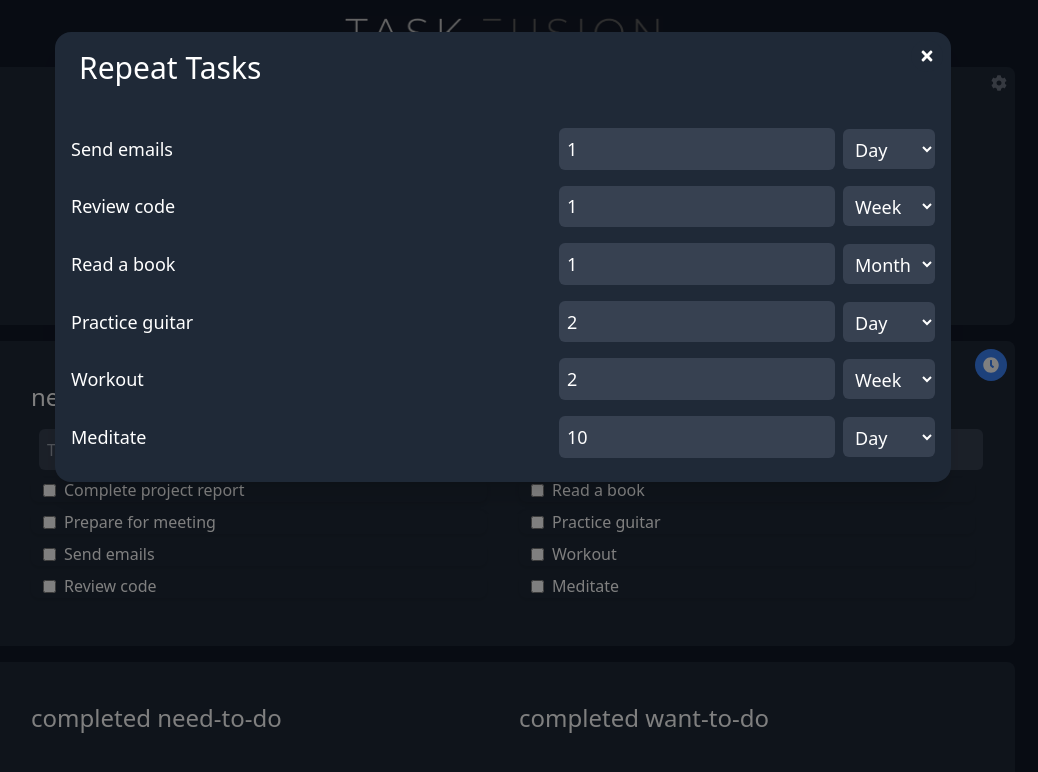
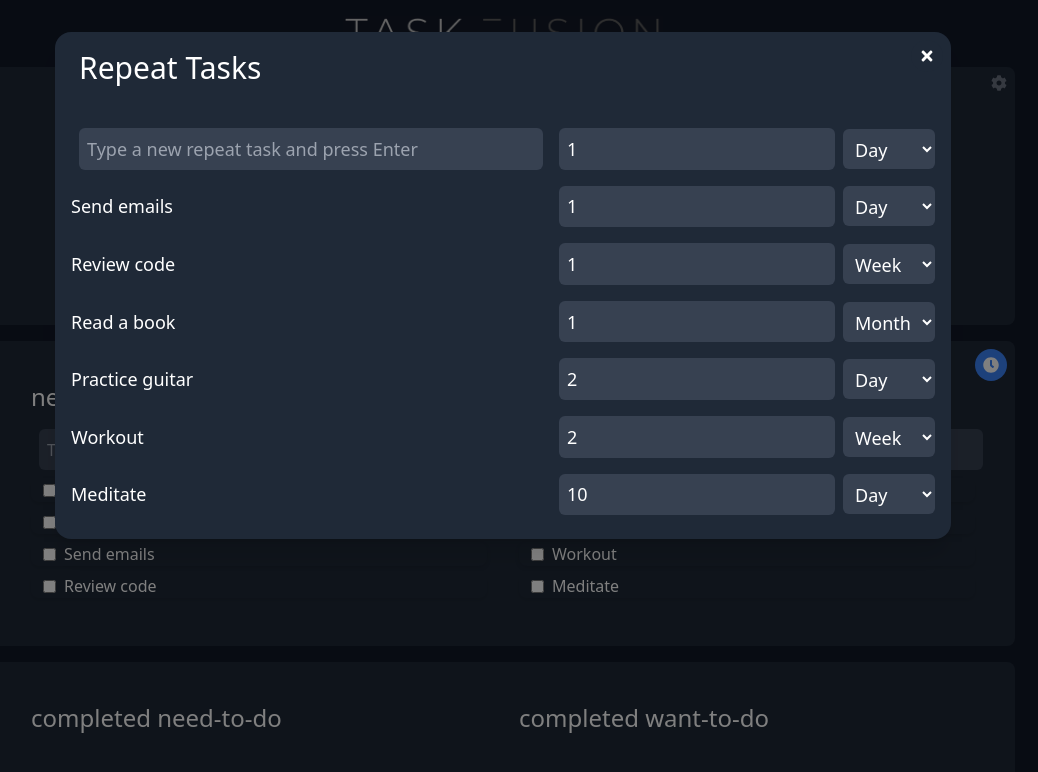
Before and after one commit to AlexZan/task-fusion, a React (Create React App) app: page / in a window 1280 px wide. Both pictures are taken after a click on the button 1128 px from the left and 364 px from the top of the page. Shown: the top 772 px of the page, without its empty margins (137-1175 px from the left). Built offline with nearby package versions, Linux system fonts and the light colour scheme.

Commit message:
inline repeat task adding

```diff
--- a/src/components/RepeatTasks/RepeatTaskTimeControl.js
+++ b/src/components/RepeatTasks/RepeatTaskTimeControl.js
@@ -1,7 +1,7 @@
 import React, { useState } from 'react';
 import { convertToMinutes, formatRepeatTime } from '../../utils/timeUtils';
 
-export default function RepeatTaskTimeControl({ task, setTask }) {
+export default function RepeatTaskTimeControl({ task, setTask, onKeyPress }) {
   const repeatString = formatRepeatTime(task.repeat);
   const [value, setValue] = useState(repeatString.split(' ')[0]);
   const [unit, setUnit] = useState(repeatString.split(' ')[1]); // Add unit state
@@ -37,10 +37,11 @@ export default function RepeatTaskTimeControl({ task, setTask }) {
         type="text"
         value={value}
         onChange={handleChangeValue}
+        onKeyDown={onKeyPress} // Handle Enter key press in the time value input
       />
       <select
-        value={unit} // Set the value to the unit state
-        onChange={handleChangeUnit} // Use the renamed function
+        value={unit}
+        onChange={handleChangeUnit}
         className="dropdown-theme"
       >
         {options.map(option => (
--- a/src/components/RepeatTasks/RepeatTasksModal.js
+++ b/src/components/RepeatTasks/RepeatTasksModal.js
@@ -1,19 +1,17 @@
-import React, { useState, useEffect } from 'react'; // Added useEffect
+import React, { useState } from 'react';
 import { FaTimes } from 'react-icons/fa';
-import { saveToLocalStorage, loadFromLocalStorage } from '../../utils/localStorage'; // Adjust the path accordingly
+import { loadFromLocalStorage } from '../../utils/localStorage';
 import ThemedDialog from '../ThemedDialog';
 import useTasks from '../../hooks/useTasks';
 import RepeatTaskTimeControl from './RepeatTaskTimeControl';
 
-// Components for table columns
 function TaskTitleColumn({ task }) {
   return <div className="theme-text-dark">{task.task}</div>;
 }
 
-// The table component
-function RepeatTasksTable({ tasks, setTasks, children }) {
+function RepeatTasksTable({ tasks, setTasks, children, recentlyAddedTaskId }) {
   return tasks.map((task) => (
-    <div key={task.id} className="flex justify-between items-center">
+    <div key={task.id} className={`flex justify-between items-center ${task.id === recentlyAddedTaskId ? 'highlight-task' : ''}`}>
       {children(task, (newTask) => setTasks(prevTasks => prevTasks.map(t => t.id === newTask.id ? newTask : t))).map((Child, index) => (
         <React.Fragment key={index}>{Child}</React.Fragment>
       ))}
@@ -21,38 +19,71 @@ function RepeatTasksTable({ tasks, setTasks, children }) {
   ));
 }
 
+
 // The modal
 export default function RepeatTasksModal({ isOpen, onClose }) {
   const { activeTasks, completedTasks } = useTasks();
   const allTasks = [...activeTasks, ...completedTasks];
 
-  // Load tasks from localStorage when the component mounts
   const [tasks, setTasks] = useState(() => loadFromLocalStorage('repeatTasks') || allTasks.filter(task => task.repeat && task.repeat > 0));
 
-  useEffect(() => {
-    // Save tasks to localStorage whenever they change
-    saveToLocalStorage('repeatTasks', tasks);
-  }, [tasks]);
+  const [newTask, setNewTask] = useState({
+    task: '',
+    repeat: 1,
+  });
+
+  // Track the ID of the recently added task
+  const [recentlyAddedTaskId, setRecentlyAddedTaskId] = useState(null);
+
+  const handleInputKeyPress = (e) => {
+    if (e.key === 'Enter' && newTask.task.trim() !== '' && newTask.repeat > 0) { // Validate task and repeat time
+      const newTaskId = Date.now().toString();
+      setTasks([...tasks, { ...newTask, id: newTaskId }]);
+      setNewTask({ task: '', repeat: 1 }); // Set the repeat value to 1 instead of null
+      setRecentlyAddedTaskId(newTaskId); // Set the recently added task ID
+    }
+  };
+
+  const handleCloseModal = () => {
+    setRecentlyAddedTaskId(null); // Reset the recently added task ID
+    onClose(); // Call the provided onClose function
+  };
+
+
+
 
   return (
     <ThemedDialog open={isOpen} onClose={onClose} width="max-w-4xl">
       <button
-        onClick={onClose}
+        onClick={handleCloseModal}
         className="absolute top-2 right-2 p-2 bg-gray-800 text-white rounded-full hover:bg-gray-700"
         aria-label="Close modal"
       >
         <FaTimes />
       </button>
+
       <ThemedDialog.Title className="text-3xl leading-6 font-medium theme-text-dark padding-large">
         Repeat Tasks
       </ThemedDialog.Title>
       <div className="padding-medium text-lg">
-        <RepeatTasksTable tasks={tasks} setTasks={setTasks}>
+        <div className="flex justify-between items-center">
+          <input
+            type="text"
+            value={newTask.task}
+            onChange={(e) => setNewTask({ ...newTask, task: e.target.value })}
+            onKeyDown={handleInputKeyPress} // Handle Enter key press
+            className="input-theme w-full -ml-1" // Apply a negative left margin
+            placeholder="Type a new repeat task and press Enter"
+          />
+          <RepeatTaskTimeControl task={newTask} setTask={setNewTask} onKeyPress={handleInputKeyPress} />
+        </div>
+        <RepeatTasksTable tasks={tasks} setTasks={setTasks} recentlyAddedTaskId={recentlyAddedTaskId}>
           {(task, setTask) => [
             <TaskTitleColumn task={task} />,
-            <RepeatTaskTimeControl task={task} setTask={setTask} />
+            <RepeatTaskTimeControl task={task} setTask={setTask} />,
           ]}
         </RepeatTasksTable>
+
       </div>
     </ThemedDialog>
   );
--- a/src/index.css
+++ b/src/index.css
@@ -22,7 +22,7 @@
 
   @keyframes highlight {
     0% {
-      background-color: #8db0cea6; /* Starting color */
+      background-color: #a4c6e465; /* Starting color */
       transform: scale(1.02); /* Slightly enlarging the task */
       box-shadow: 0 4px 8px rgba(0, 0, 0, 0.2); /* Increase shadow */
     }
```
